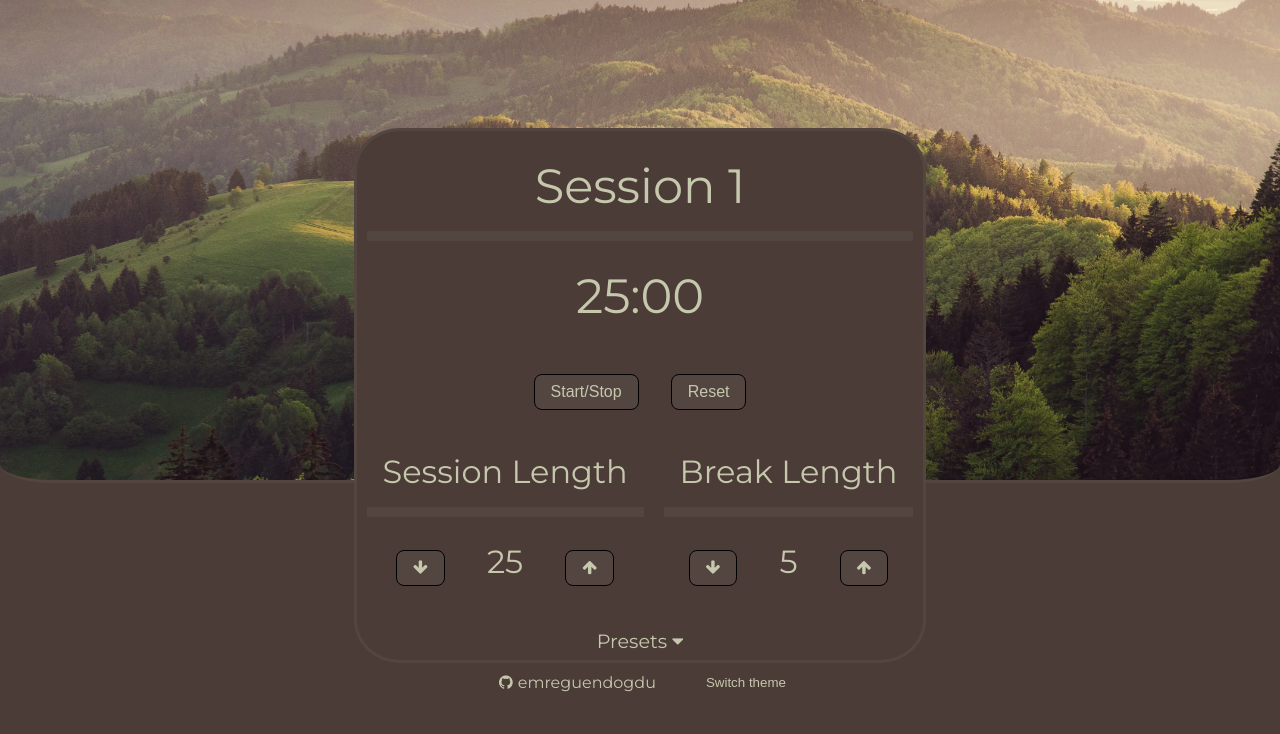
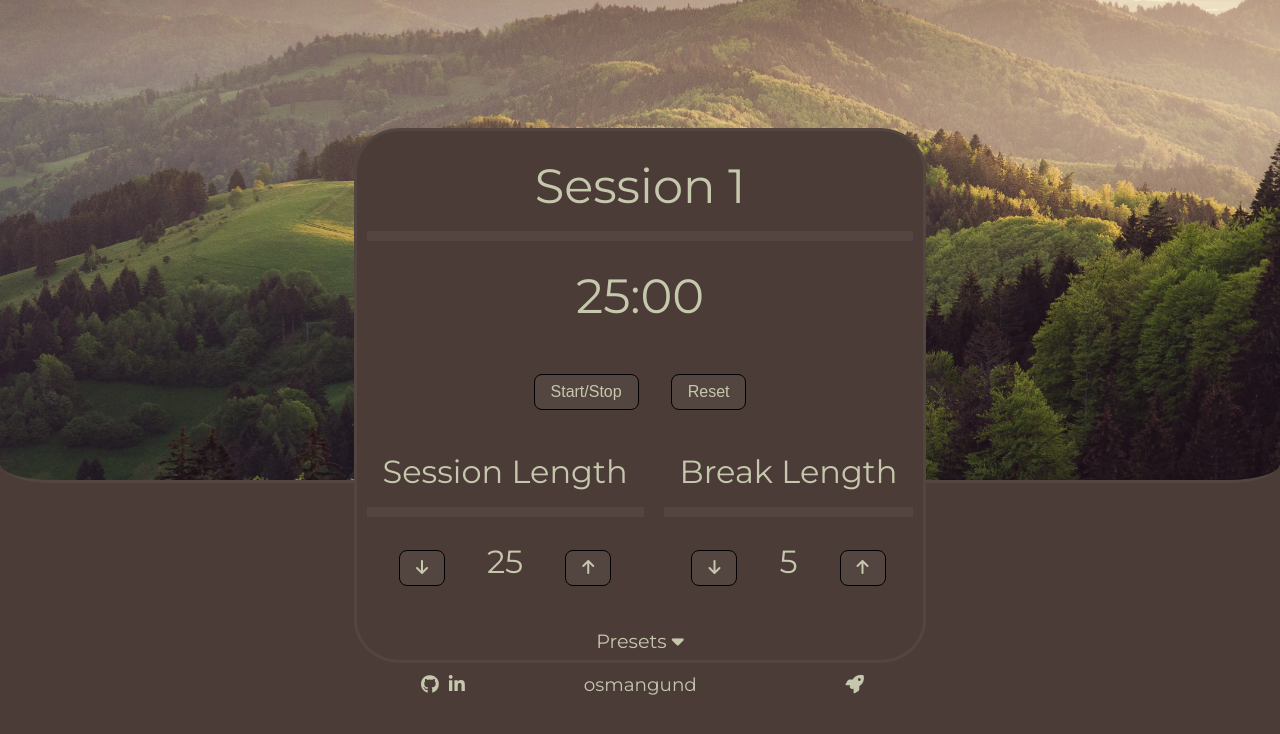
Before and after one commit to emreguendogdu/pomodoro-clock, a React (Create React App) app: page / in a window 1280 px wide. Shown: the top 734 px of the page. Built offline with nearby package versions, Linux system fonts and the light colour scheme.

Commit message:
Update themes and components

```diff
--- a/public/index.html
+++ b/public/index.html
@@ -6,10 +6,19 @@
     <meta name="viewport" content="width=device-width, initial-scale=1" />
     <meta name="theme-color" content="#000000" />
     <title>Pomodoro Clock</title>
-    <link href="https://maxcdn.bootstrapcdn.com/font-awesome/4.7.0/css/font-awesome.min.css" rel="stylesheet">
-    <link rel="preconnect" href="https://fonts.googleapis.com">
-    <link rel="preconnect" href="https://fonts.gstatic.com" crossorigin>
-    <link href="https://fonts.googleapis.com/css2?family=Montserrat&display=swap" rel="stylesheet">
+    <link
+      rel="stylesheet"
+      href="https://cdnjs.cloudflare.com/ajax/libs/font-awesome/6.5.1/css/all.min.css"
+      integrity="sha512-DTOQO9RWCH3ppGqcWaEA1BIZOC6xxalwEsw9c2QQeAIftl+Vegovlnee1c9QX4TctnWMn13TZye+giMm8e2LwA=="
+      crossorigin="anonymous"
+      referrerpolicy="no-referrer"
+    />
+    <link rel="preconnect" href="https://fonts.googleapis.com" />
+    <link rel="preconnect" href="https://fonts.gstatic.com" crossorigin />
+    <link
+      href="https://fonts.googleapis.com/css2?family=Montserrat&display=swap"
+      rel="stylesheet"
+    />
   </head>
   <body>
     <div id="root"></div>
--- a/src/App.scss
+++ b/src/App.scss
@@ -1,4 +1,6 @@
 $transition: 800ms;
+$space-highlight: hsl(233, 23%, 65%);
+$forest-highlight: #b39e57;
 
 * {
   margin: 0;
@@ -78,6 +80,7 @@ body {
         }
         #presets-container {
           cursor: pointer;
+          display: none;
           height: 0;
           opacity: 0;
           transition: $transition;
@@ -86,10 +89,15 @@ body {
     }
   }
   footer {
+    box-sizing: border-box;
     padding-top: 10px;
     @include flex-center;
+    width: 35vw;
+    justify-content: space-between;
+    margin: 0 auto;
     * {
       transition: $transition;
+      font-size: 1.15rem;
     }
     a {
       text-decoration: none;
@@ -100,7 +108,116 @@ body {
     #theme-switch-button {
       cursor: pointer;
       border: 0;
-      margin-left: 50px;
+
     }
   }
+  .nametag {
+    padding-right: 35px;
+  }
 }
+
+.presets-icon {
+  animation: rotate 3s 1;
+}
+
+#session-increment:hover .fa-arrow-up,
+#break-increment:hover .fa-arrow-up {
+  animation: arrow-up 0.75s 1;
+}
+#session-decrement:hover .fa-arrow-down,
+#break-decrement:hover .fa-arrow-down {
+  animation: arrow-down 0.75s 1;
+}
+
+@keyframes rotate {
+  0% {
+    transform: rotate(0deg);
+  }
+  25% {
+    transform: rotate(90deg);
+  }
+  50% {
+    transform: rotate(90deg) translateY(-25px);
+  }
+  75% {
+    transform: rotate(90deg) translateY(0px);
+  }
+  100% {
+    transform: rotate(0deg);
+  }
+}
+
+#app p,
+#app h1 {
+  animation: fade-in 1s;
+}
+
+.fa-rocket {
+  animation: space-glow 5s;
+}
+.fa-rocket:hover {
+  box-shadow: 0 0 2em 0.5em $space-highlight;
+}
+
+.fa-tree {
+  animation: forest-glow 5s;
+}
+.fa-tree:hover {
+  box-shadow: 0 0 2em 0.5em $forest-highlight;
+}
+
+@keyframes space-glow {
+  0% {
+    box-shadow: none;
+  }
+  50% {
+    box-shadow: 0 0 2em 0.5em $space-highlight;
+  }
+  100% {
+    box-shadow: none;
+  }
+}
+@keyframes forest-glow {
+  0% {
+    box-shadow: none;
+  }
+  50% {
+    box-shadow: 0 0 2em 0.5em $forest-highlight;
+  }
+  100% {
+    box-shadow: none;
+  }
+}
+
+@keyframes fade-in {
+  0% {
+    opacity: 0;
+  }
+  100% {
+    opacity: 1;
+  }
+}
+
+@keyframes arrow-up {
+  0% {
+    transform: translateY(0px);
+  }
+  50% {
+    transform: translateY(-10px);
+  }
+  100% {
+    transform: translateY(0px);
+  }
+}
+
+@keyframes arrow-down {
+  0% {
+    transform: translateY(0px);
+  }
+  50% {
+    transform: translateY(10px);
+  }
+  100% {
+    transform: translateY(0px);
+  }
+}
--- a/src/Themes.css
+++ b/src/Themes.css
@@ -14,6 +14,7 @@
   --background-secondary: #2d2725;
   --text-color: #cecece;
   --highlight: hsl(233, 23%, 65%);
+
   --app-border: 0.2rem solid var(--background-secondary);
 }
 
--- a/src/components/ThemeChanger.js
+++ b/src/components/ThemeChanger.js
@@ -13,7 +13,11 @@ export default function ThemeChanger() {
         id="theme-switch-button"
         onClick={() => setTheme(theme === "forest" ? "space" : "forest")}
       >
-        Switch theme
+        {theme === "forest" ? (
+        <i className="fa fa-solid fa-rocket"></i>
+          ) : (
+            <i className="fa fa-solid fa-tree"></i>
+        )}
       </button>
     </>
   )
--- a/src/components/visibles/Footer.js
+++ /dev/null
@@ -1,18 +0,0 @@
-import { useCallback } from "react"
-import ThemeChanger from "../ThemeChanger"
-
-export const Footer = () => {
-  return (
-    <footer>
-      <a
-        href="https://github.com/emreguendogdu"
-        target="_blank"
-        rel="noreferrer noopener"
-      >
-        <i className="fa fa-github" />
-        emreguendogdu
-      </a>
-      <ThemeChanger />
-    </footer>
-  )
-}
--- /dev/null
+++ b/src/components/visibles/Footer.jsx
@@ -0,0 +1,27 @@
+import { useCallback } from "react"
+import ThemeChanger from "../ThemeChanger"
+
+export const Footer = () => {
+  return (
+    <footer>
+      <div className="links-wrapper">
+        <a
+          href="https://github.com/osmangund"
+          target="_blank"
+          rel="noreferrer noopener"
+        >
+          <i className="fa fa-brands fa-github" />
+        </a>
+        <a
+          href="https://linkedin.com/in/osmangund"
+          target="_blank"
+          rel="noreferrer noopener"
+        >
+          <i className="fa-brands fa-linkedin-in" />
+        </a>
+      </div>
+      <p className="nametag">osmangund</p>
+      <ThemeChanger />
+    </footer>
+  )
+}
--- a/src/components/visibles/Timer.js
+++ b/src/components/visibles/Timer.jsx
@@ -58,6 +58,7 @@ export function Timer() {
   const handleTimerLabel = (value) => {
     const timerLabel = document.getElementById("timer-label")
     const timerLabelP = document.querySelector("#timer-label p")
+    const breakSpan = document.querySelector(".break-span")
 
     if (value === "break") {
       // Display "Break" label
@@ -65,24 +66,17 @@ export function Timer() {
       timerLabelP.classList.remove("border-bottom")
 
       // Display the next session information
-      if (!document.querySelector(".break-span")) {
+      if (!breakSpan) {
         const span = document.createElement("span")
         span.classList.add("break-span")
         span.innerText = `Next session: ${sessionNum + 1}`
         timerLabel.appendChild(span)
       }
-    } else if (value === "session") {
-      // Remove the next session information when returning to a session
-      if (document.querySelector(".break-span")) {
-        timerLabel.removeChild(document.querySelector(".break-span"))
+    } else if (value === "session" || value === "reset") {
+      if (breakSpan) {
+        timerLabel.removeChild(breakSpan)
       }
       setLabelDisplay(`Session ${sessionNum}`)
-      timerLabelP.classList.add("border-bottom")
-    } else if (value === "reset") {
-      // Remove the next session information when returning to a session
-      if (document.querySelector(".break-span")) {
-        timerLabel.removeChild(document.querySelector(".break-span"))
-      }
       timerLabelP.classList.add("border-bottom")
     }
   }
@@ -150,6 +144,7 @@ export function Timer() {
       clearInterval(intervalIdRef.current)
     }
   }, [])
+
   return (
     <>
       <TimerDisplay
--- a/src/components/visibles/TimerPresets.js
+++ b/src/components/visibles/TimerPresets.jsx
@@ -1,18 +1,15 @@
 import React from "react"
 
 export default function TimerPresets(props) {
-  const showPresets = () => {
-    const presetsContainer = document.getElementById("presets-container")
-    presetsContainer.style.opacity = "1"
-    presetsContainer.style.height = "auto"
-  }
   const hideShowPresets = () => {
     const presetsContainer = document.getElementById("presets-container")
 
     if (presetsContainer.style.opacity === "1") {
+      presetsContainer.style.display = "none"
       presetsContainer.style.opacity = "0"
       presetsContainer.style.height = "0"
     } else {
+      presetsContainer.style.display = "block"
       presetsContainer.style.opacity = "1"
       presetsContainer.style.height = "auto"
     }
@@ -35,8 +32,9 @@ export default function TimerPresets(props) {
   }
   return (
     <section id="presets-section">
-      <p onMouseOver={() => showPresets()} onClick={() => hideShowPresets()}>
-        Presets <i className="fa fa-caret-down" aria-hidden="true" />
+      <p onClick={() => hideShowPresets()}>
+        Presets{" "}
+        <i className="fa fa-caret-down presets-icon" aria-hidden="true" />
       </p>
       <div id="presets-container">
         <TimerPreset
--- a/src/index.js
+++ b/src/index.js
@@ -3,8 +3,4 @@ import ReactDOM from "react-dom/client"
 import App from "./App"
 
 const root = ReactDOM.createRoot(document.getElementById("root"))
-root.render(
-  <React.StrictMode>
-    <App />
-  </React.StrictMode>
-)
+root.render(<App />)
```
Also changed, not shown: src/components/visibles/LengthControl.jsx (renamed from src/components/visibles/LengthControl.js, +8 -2 lines), src/App.jsx (renamed from src/App.js), src/components/visibles/TimerDisplay.jsx (renamed from src/components/visibles/TimerDisplay.js).
